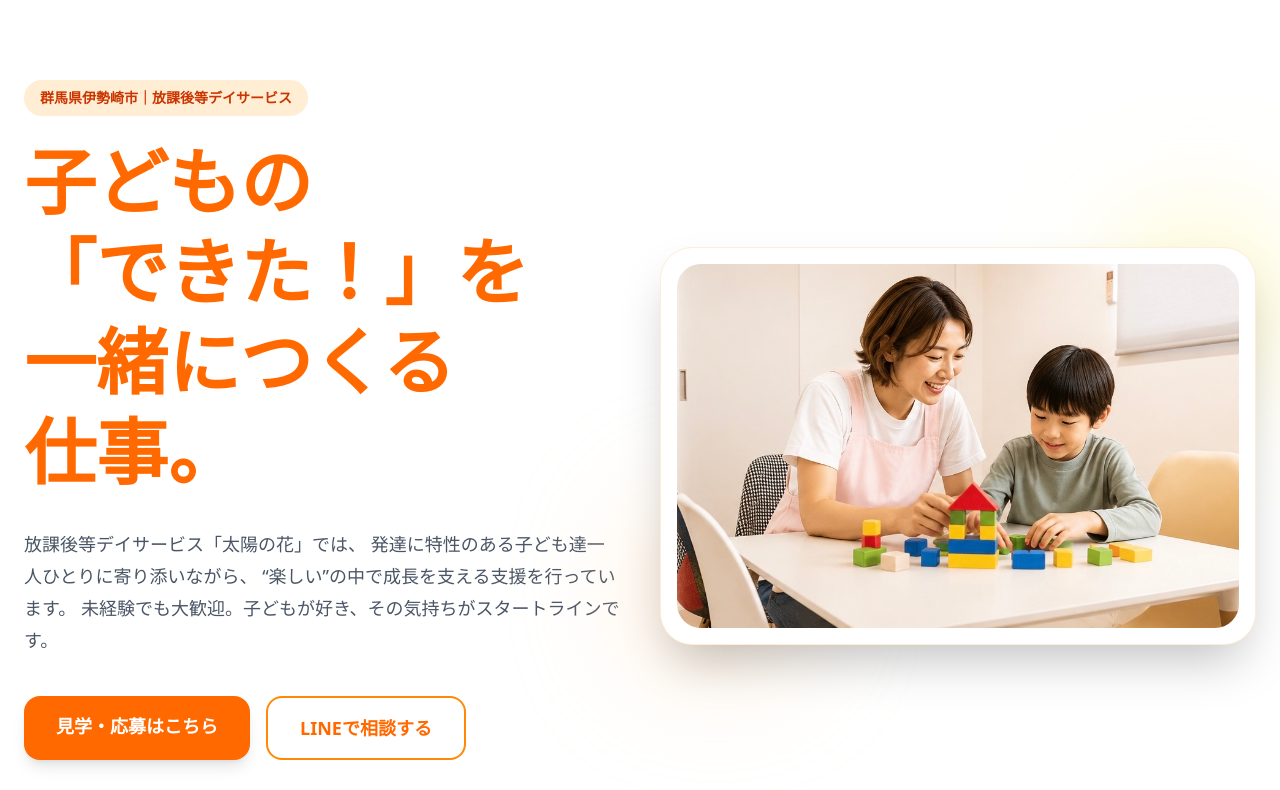
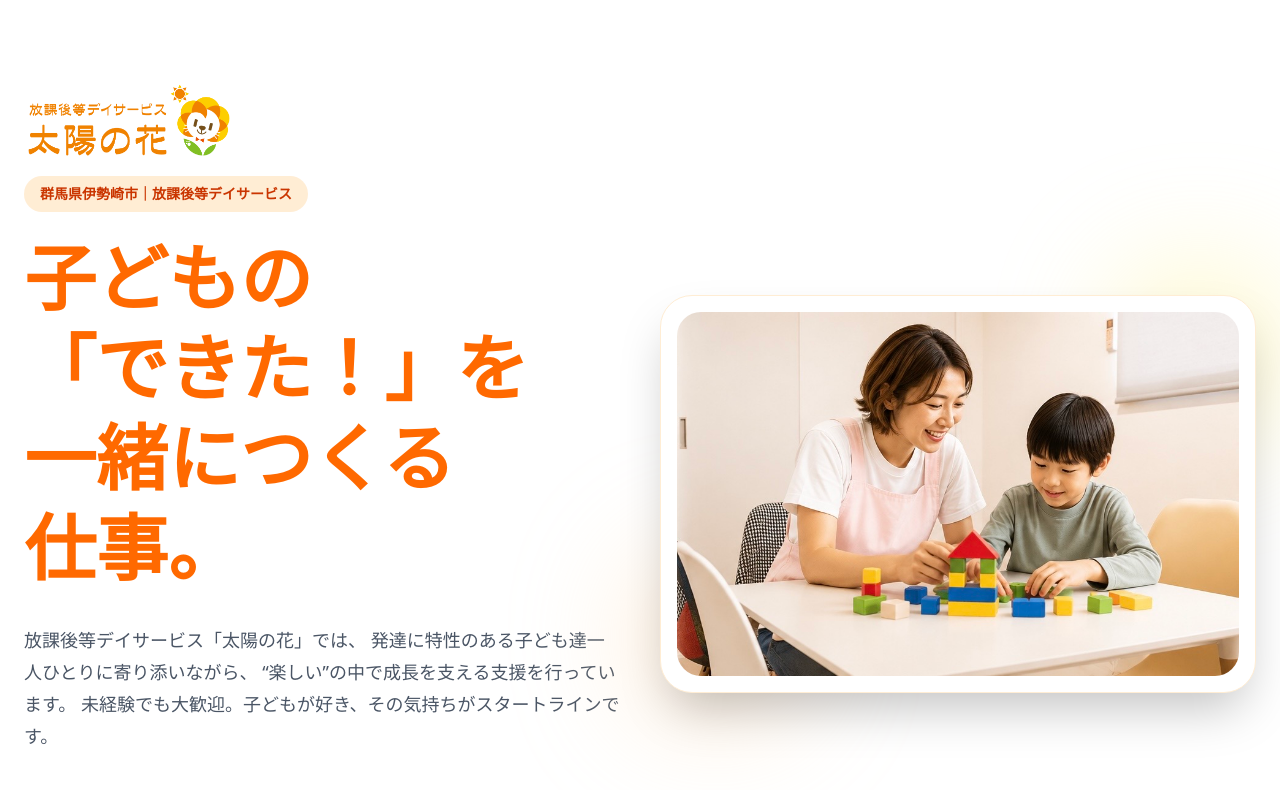
Before and after one commit to toulouse02-boop/taiyo-recruit-lp, a React (Vite) app: page / in a window 1280 px wide. Shown: the top 790 px of the page. Built offline with nearby package versions, Linux system fonts and the light colour scheme.

Commit message:
Update App.jsx

```diff
--- a/src/App.jsx
+++ b/src/App.jsx
@@ -5,6 +5,11 @@ export default function App() {
       <section className="relative overflow-hidden bg-white">
         <div className="max-w-7xl mx-auto px-6 py-12 lg:py-20 grid lg:grid-cols-2 gap-10 items-center">
           <div>
+            <img
+  src="/logo-main.png"
+  alt="放課後等デイサービス 太陽の花"
+  className="h-20 w-auto mb-4"
+/>
             <div className="inline-block bg-orange-100 text-orange-700 px-4 py-2 rounded-full text-sm font-semibold mb-5">
               群馬県伊勢崎市｜放課後等デイサービス
             </div>
```
